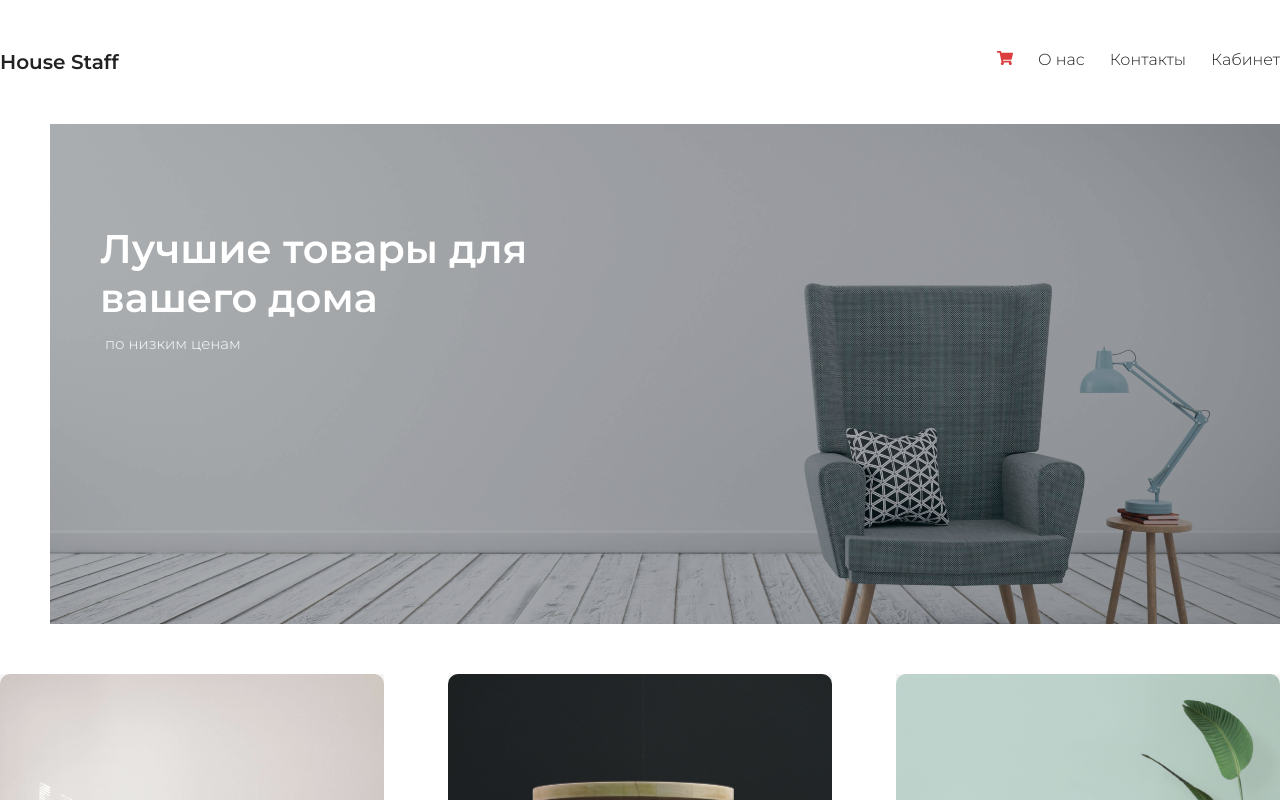
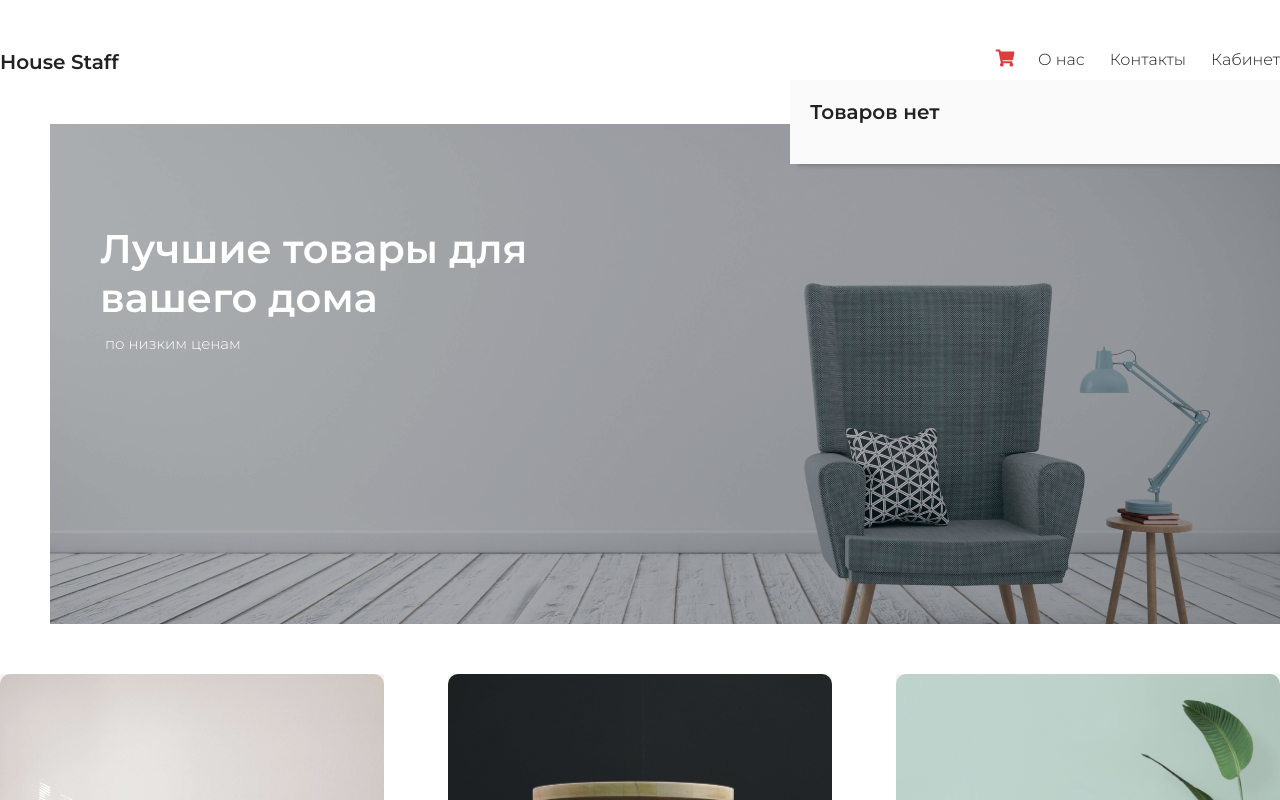
Before and after one commit to andreyrunov/React-JS, a React (Create React App) app in the folder client/: page / in a window 1280 px wide. Both pictures are taken after a click on the icon 1005 px from the left and 58 px from the top of the page. Shown: the top 800 px of the page. Built offline with nearby package versions, Linux system fonts and the light colour scheme.

Commit message:
add items to cart ready

```diff
--- a/client/src/App.js
+++ b/client/src/App.js
@@ -1,18 +1,20 @@
-import React from 'react';
-import Footer from './components/Footer';
-import Header from './components/Header';
-import Items from './components/Items';
+import React from 'react'
+import Footer from './components/Footer'
+import Header from './components/Header'
+import Items from './components/Items'
 
 class App extends React.Component {
 	constructor(props) {
 		super(props)
 		this.state = {
+			orders: [],
 			items: [
 				{
 					id: 1,
 					title: 'Стул серый',
 					img: 'denys-striyeshyn-wJ7yGwz2-00-unsplash.jpg',
-					desc: 'Давно выяснено, что при оценке дизайна и композиции читаемый текст мешает сосредоточиться. Lorem Ipsum используют потому, что тот обеспечивает более или менее стандартное заполнение шаблона',
+					desc:
+						'Давно выяснено, что при оценке дизайна и композиции читаемый текст мешает сосредоточиться. Lorem Ipsum используют потому, что тот обеспечивает более или менее стандартное заполнение шаблона',
 					category: 'Стулья',
 					price: '49.90',
 				},
@@ -20,7 +22,8 @@
 					id: 2,
 					title: 'Стул серый',
 					img: 'goashape-RvyJGaoaWrs-unsplash.jpg',
-					desc: 'Давно выяснено, что при оценке дизайна и композиции читаемый текст мешает сосредоточиться. Lorem Ipsum используют потому, что тот обеспечивает более или менее стандартное заполнение шаблона',
+					desc:
+						'Давно выяснено, что при оценке дизайна и композиции читаемый текст мешает сосредоточиться. Lorem Ipsum используют потому, что тот обеспечивает более или менее стандартное заполнение шаблона',
 					category: 'Стулья',
 					price: '49.90',
 				},
@@ -28,7 +31,8 @@
 					id: 3,
 					title: 'Стул серый',
 					img: 'inside-weather-BayIzHKkjM4-unsplash.jpg',
-					desc: 'Давно выяснено, что при оценке дизайна и композиции читаемый текст мешает сосредоточиться. Lorem Ipsum используют потому, что тот обеспечивает более или менее стандартное заполнение шаблона',
+					desc:
+						'Давно выяснено, что при оценке дизайна и композиции читаемый текст мешает сосредоточиться. Lorem Ipsum используют потому, что тот обеспечивает более или менее стандартное заполнение шаблона',
 					category: 'Стулья',
 					price: '49.90',
 				},
@@ -36,7 +40,8 @@
 					id: 4,
 					title: 'Стул серый',
 					img: 'jean-philippe-delberghe-xrjusFfOksI-unsplash.jpg',
-					desc: 'Давно выяснено, что при оценке дизайна и композиции читаемый текст мешает сосредоточиться. Lorem Ipsum используют потому, что тот обеспечивает более или менее стандартное заполнение шаблона',
+					desc:
+						'Давно выяснено, что при оценке дизайна и композиции читаемый текст мешает сосредоточиться. Lorem Ipsum используют потому, что тот обеспечивает более или менее стандартное заполнение шаблона',
 					category: 'Стулья',
 					price: '49.90',
 				},
@@ -44,7 +49,8 @@
 					id: 5,
 					title: 'Стул серый',
 					img: 'khloe-arledge-8Rz_RIyp5FM-unsplash.jpg',
-					desc: 'Давно выяснено, что при оценке дизайна и композиции читаемый текст мешает сосредоточиться. Lorem Ipsum используют потому, что тот обеспечивает более или менее стандартное заполнение шаблона',
+					desc:
+						'Давно выяснено, что при оценке дизайна и композиции читаемый текст мешает сосредоточиться. Lorem Ipsum используют потому, что тот обеспечивает более или менее стандартное заполнение шаблона',
 					category: 'Стулья',
 					price: '49.90',
 				},
@@ -52,23 +58,33 @@
 					id: 6,
 					title: 'Стул серый',
 					img: 'maiar-shalaby-faJf1aDiezQ-unsplash.jpg',
-					desc: 'Давно выяснено, что при оценке дизайна и композиции читаемый текст мешает сосредоточиться. Lorem Ipsum используют потому, что тот обеспечивает более или менее стандартное заполнение шаблона',
+					desc:
+						'Давно выяснено, что при оценке дизайна и композиции читаемый текст мешает сосредоточиться. Lorem Ipsum используют потому, что тот обеспечивает более или менее стандартное заполнение шаблона',
 					category: 'Стулья',
 					price: '49.90',
 				},
 			],
 		}
+		this.addToOrder = this.addToOrder.bind(this) // за счет это строчки в методе addToOrder мы сможем взаимодействовать с состояниями (orders, items выше)
 	}
 
-  render () {
+	render() {
 		return (
 			<div className='wrapper'>
-        <Header/>
-        <Items items={this.state.items}/>
-        <Footer/>
+				<Header orders={this.state.orders} />
+				<Items items={this.state.items} onAdd={this.addToOrder} />
+				<Footer />
 			</div>
-    );
+		)
+	}
+
+	addToOrder(item) {
+		let isInArray = false
+		this.state.orders.forEach((el) => {
+			if (el.id === item.id) isInArray = true
+		})
+		if (!isInArray) this.setState({ orders: [...this.state.orders, item] })
 	}
 }
 
-export default App;
+export default App
--- a/client/src/components/Header.js
+++ b/client/src/components/Header.js
@@ -1,7 +1,26 @@
 import React, { useState } from 'react'
 import { FaShoppingCart } from 'react-icons/fa'
+import Order from './Order'
 
-export default function Header() {
+const showOrders = (props) => {
+	return (
+		<div>
+			{props.orders.map((el) => (
+				<Order key={el.id} item={el} />
+			))}
+		</div>
+	)
+}
+
+const showNothing = () => {
+	return (
+		<div className='empty'>
+			<h2>Товаров нет</h2>
+		</div>
+	)
+}
+
+export default function Header(props) {
 	let [cartOpen, setCartOpen] = useState(false)
 	return (
 		<header>
@@ -17,6 +36,12 @@
 					className={`shop-cart-button ${cartOpen && 'active'}`}
 				/>
 				{/* если cartOpen - true, то к классу добавиться класс active */}
+
+				{cartOpen && (
+					<div className='shop-cart'>
+						{props.orders.length > 0 ? showOrders(props) : showNothing()}
+					</div>
+				)}
 			</div>
 			<div className='presentation'></div>
 		</header>
--- a/client/src/components/Item.js
+++ b/client/src/components/Item.js
@@ -8,7 +8,7 @@
         <h2>{this.props.item.title}</h2>
         <p>{this.props.item.desc}</p>
         <b>$ {this.props.item.price}</b>
-        <div className='add-to-cart'>+</div>
+        <div className='add-to-cart' onClick={() => this.props.onAdd(this.props.item)}>+</div>
       </div>
     )
   }
--- a/client/src/components/Items.js
+++ b/client/src/components/Items.js
@@ -6,7 +6,7 @@
     return (
       <main>
         {this.props.items.map(el => (
-            <Item key={el.id} item={el}/>
+            <Item key={el.id} item={el} onAdd={this.props.onAdd}/>
         ))}
       </main>
     )
--- /dev/null
+++ b/client/src/components/Order.js
@@ -0,0 +1,15 @@
+import React, { Component } from 'react'
+
+export class Order extends Component {
+	render() {
+		return (
+			<div className='item'>
+				<img src={'./img/' + this.props.item.img} alt={this.props.item.title} />
+				<h2>{this.props.item.title}</h2>
+				<b>$ {this.props.item.price}</b>
+			</div>
+		)
+	}
+}
+
+export default Order
--- a/client/src/index.css
+++ b/client/src/index.css
@@ -17,6 +17,10 @@
   margin: 50px auto;
 }
 
+header {
+  position: relative;
+}
+
 header .logo {
   font-weight: 600;
   font-size: 20px;
@@ -25,12 +29,53 @@
 header .shop-cart-button {
   float: right;
   cursor: pointer;
-  transition: color 500ms ease;
+  transition: color, transform 500ms ease;
 }
 
 header .shop-cart-button:hover,
 header .shop-cart-button.active {
   color: #dc3d3d;
+  transform: scale(1.2);
+}
+
+header .shop-cart {
+  position: absolute;
+  top: 30px;
+  right: 0;
+  width: 450px;
+  padding: 20px;
+  background: #fafafa;
+  -webkit-box-shadow: 5px 5px 4px -3px rgba(115, 115, 115, 0.72);
+  box-shadow: 5px 5px 4px -3px rgba(115, 115, 115, 0.72);
+  z-index: 1000;
+}
+
+header .shop-cart .empty h2 {
+  font-size: 20px;
+  margin-bottom: 20px;
+}
+
+header .shop-cart .item {
+  width: 100%;
+  float: left;
+  margin-bottom: 20px;
+}
+
+header .shop-cart .item img {
+  width: 70px;
+  height: 70px;
+  float: left;
+  margin-right: 20px;
+}
+
+header .shop-cart .item h2 {
+  font-size: 20px;
+  margin-bottom: 10px;
+}
+
+header .shop-cart .item b {
+  color: #797979;
+  font-weight: 600;
 }
 
 header ul.nav {
```
Lines whose indentation alone changed are shown as unchanged.
